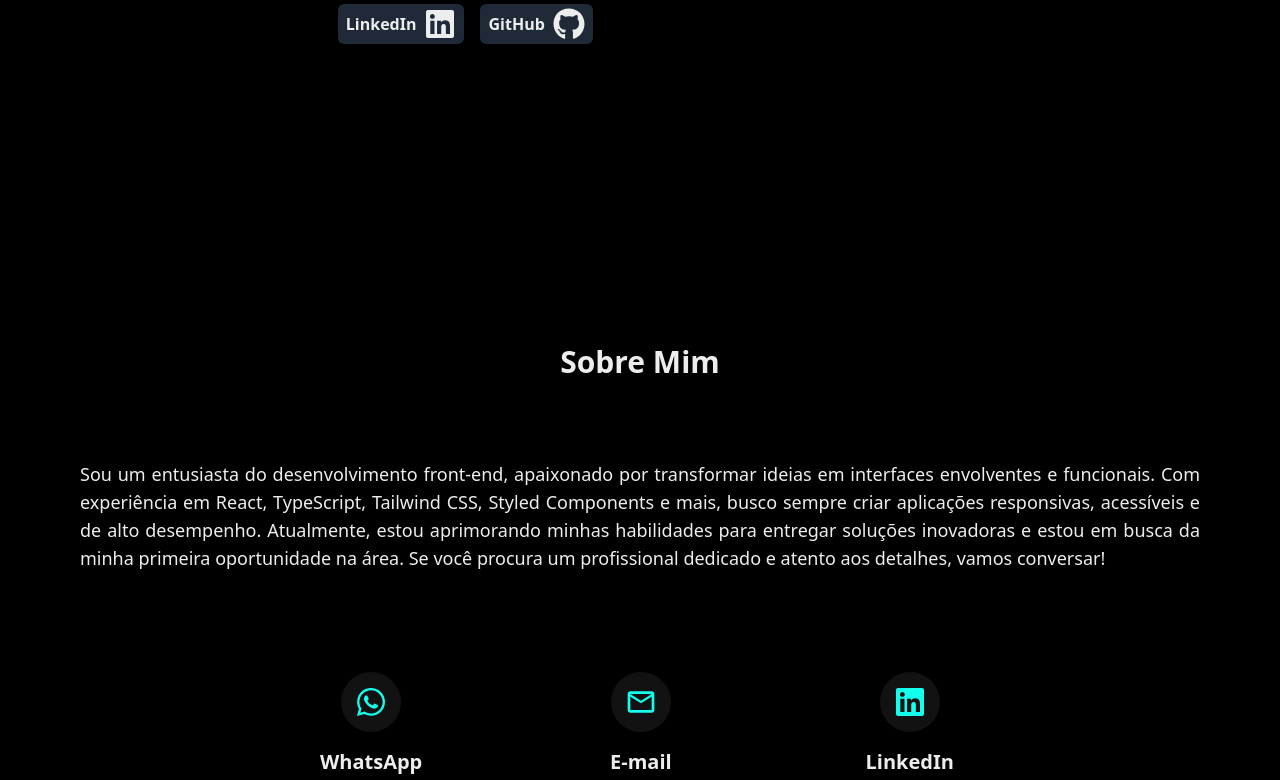
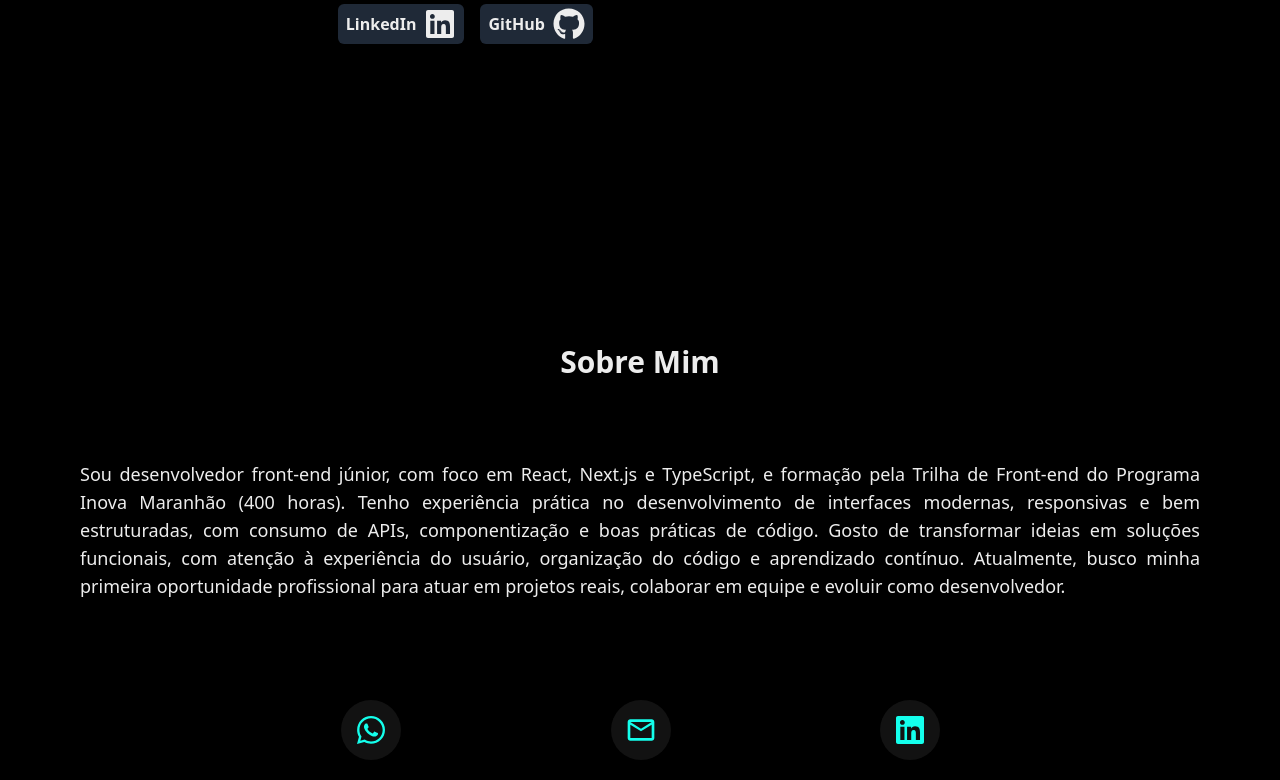
Before and after one commit to widson27/Meu-portfolio, a React (Vite) app: page / in a window 1280 px wide. Shown: the part 408-1188 px from the top of the page. Built offline with nearby package versions, Linux system fonts and the light colour scheme.

Commit message:
atualizando sobre mim

```diff
--- a/src/components/about/About.tsx
+++ b/src/components/about/About.tsx
@@ -3,11 +3,13 @@ import Contatos from "../contato/Contatos";
 
 function About() {
     return (
-        <section className="w-full py-[100px] flex items-center justify-center gap-2" id="sobre">
+        <section className="w-full py-[100px] h-full flex items-center justify-center gap-2" id="sobre">
             <div className="max-w-[1200px] mx-auto flex flex-col items-center px-4 md:px-10">
                 <h2 className="font-bold text-3xl text-center" >Sobre Mim</h2>
                 <p className="w-full mt-20 text-lg text-justify">
-                    Sou um entusiasta do desenvolvimento front-end, apaixonado por transformar ideias em interfaces envolventes e funcionais. Com experiência em React, TypeScript, Tailwind CSS, Styled Components e mais, busco sempre criar aplicações responsivas, acessíveis e de alto desempenho. Atualmente, estou aprimorando minhas habilidades para entregar soluções inovadoras e estou em busca da minha primeira oportunidade na área. Se você procura um profissional dedicado e atento aos detalhes, vamos conversar!
+                    Sou desenvolvedor front-end júnior, com foco em React, Next.js e TypeScript, e formação pela Trilha de Front-end do Programa Inova Maranhão (400 horas). Tenho experiência prática no desenvolvimento de interfaces modernas, responsivas e bem estruturadas, com consumo de APIs, componentização e boas práticas de código.
+
+                    Gosto de transformar ideias em soluções funcionais, com atenção à experiência do usuário, organização do código e aprendizado contínuo. Atualmente, busco minha primeira oportunidade profissional para atuar em projetos reais, colaborar em equipe e evoluir como desenvolvedor.
                 </p>
                 <Contatos />
                 <a className="bg-[#00AEEF] hover:scale-110 duration-300 hover:bg-[#14FFEC]  mx-auto w-fit rounded-md flex items-center justify-center px-4 py-1 font-bold text-lg" href="https://drive.usercontent.google.com/u/0/uc?id=15vTlzKqrdLlJXyFsR-AY4CO8jHXfBeBV&export=download">Baixar curriculo</a>
```
